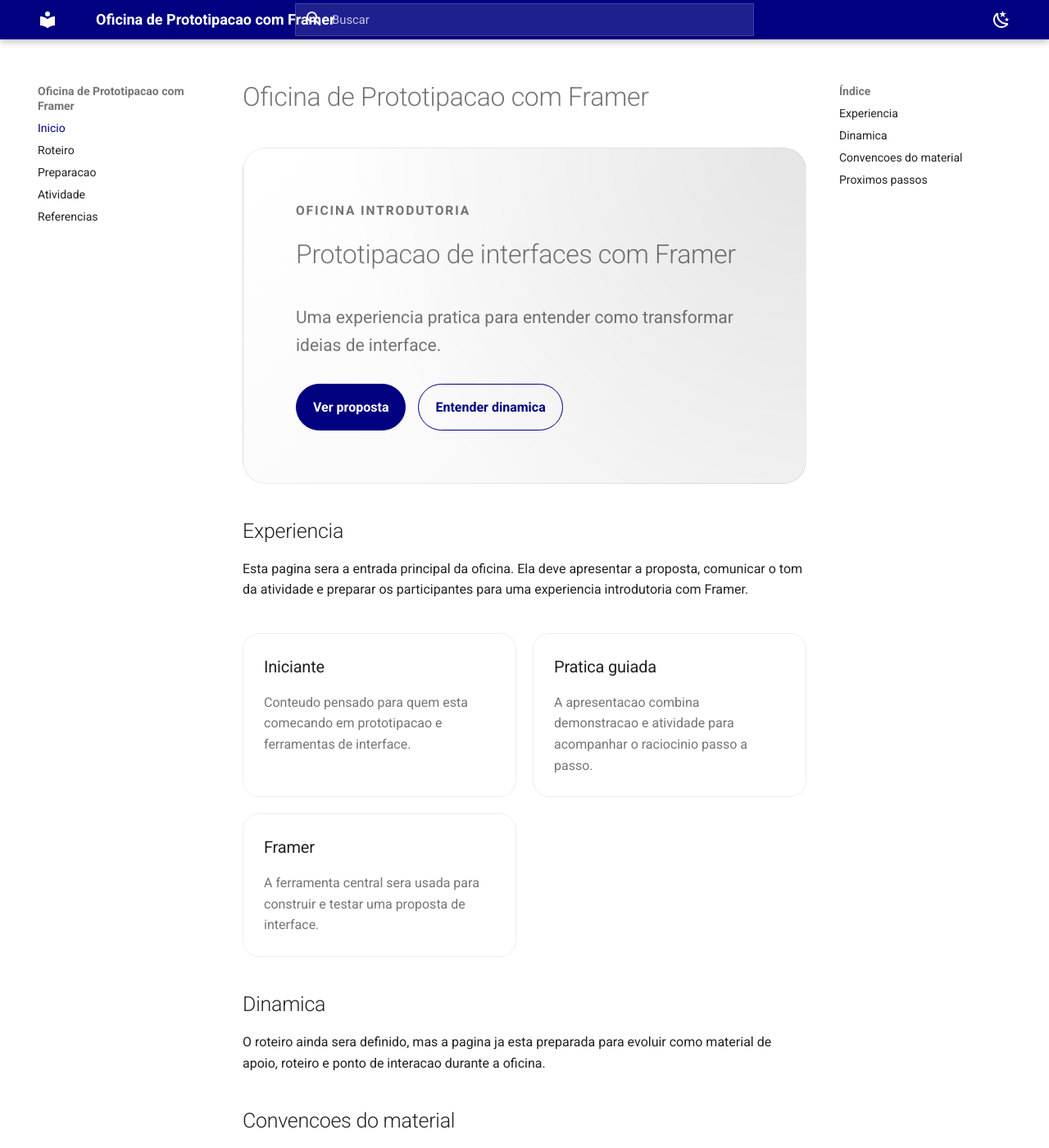
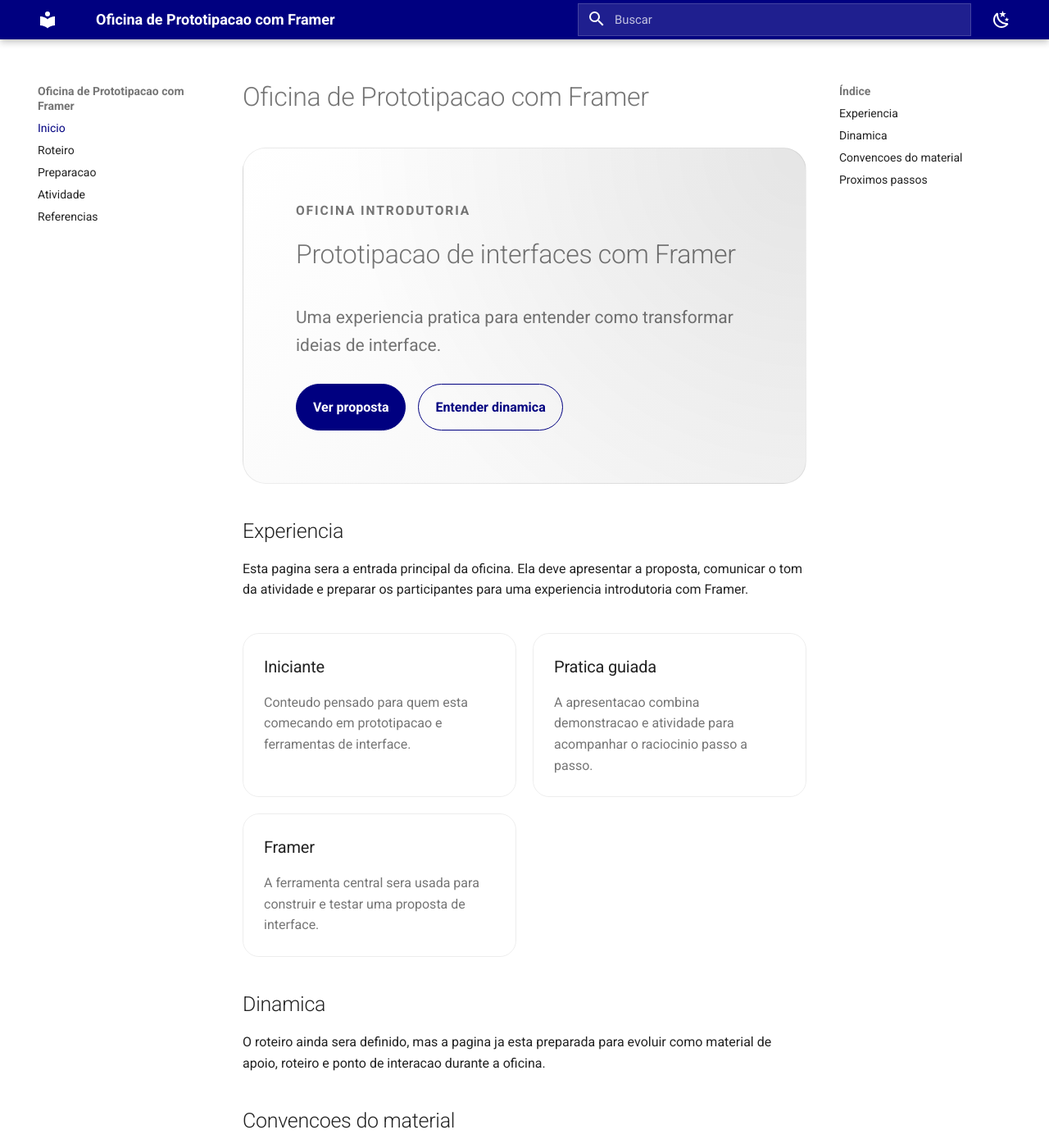
Before and after one commit to AndersonReiner/oficina-framer, an MkDocs documentation site: the page built from docs/index.md, in a window 1280 px wide and 1400 px high. Shown: the whole window at 82% size. Built offline with MkDocs 1.6.1 and Material for MkDocs 9.7.7, drawn with Linux system fonts in a browser that asks for light colours.

Commit message:
style: align search near theme toggle

```diff
--- a/docs/stylesheets/workshop.css
+++ b/docs/stylesheets/workshop.css
@@ -29,14 +29,14 @@
   }
 
   .md-search {
-    left: 50%;
     margin: 0;
-    max-width: 28rem;
-    min-width: 18rem;
+    max-width: 24rem;
+    min-width: 16rem;
     padding: 0;
     position: absolute;
+    right: 3.25rem;
     top: 50%;
-    transform: translate(-50%, -50%);
+    transform: translateY(-50%);
     width: 100%;
   }
 
```
